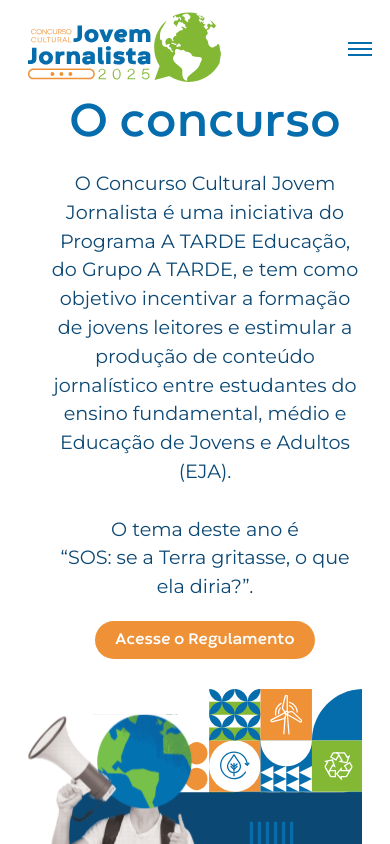
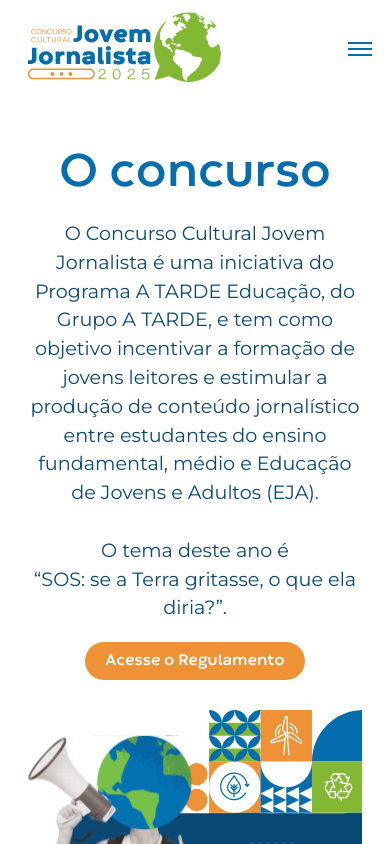
Before and after one commit to rafaelmuniz-br/atarde-cjj, a Nuxt app: page /o-concurso in a window 390 px wide. Shown: the top 844 px of the page. Built offline with nearby package versions, Linux system fonts and the light colour scheme.

Commit message:
fix: paddings and background-color

```diff
--- a/components/HeroSection.vue
+++ b/components/HeroSection.vue
@@ -76,14 +76,14 @@
   @media (max-width: 1110px) {
     .hero-section {
       flex-direction: column;
-      padding: 50px 20px 20px;
+      padding: 100px 20px 20px;
       text-align: center;
     }
     .hero-text {
       text-align: center;
       max-width: 100%;
       margin: auto;
-
+      padding-left: 0;
     }
     .hero-image {
       width: 100%;
--- a/components/o-concurso/Categorias.vue
+++ b/components/o-concurso/Categorias.vue
@@ -60,7 +60,6 @@
     display: flex;
     gap: 40px;
     padding: 60px 20px;
-    background: #f9f9f9;
     font-family: 'Montserrat', sans-serif;
     max-width: 1200px;
     margin: 0 auto;
```
